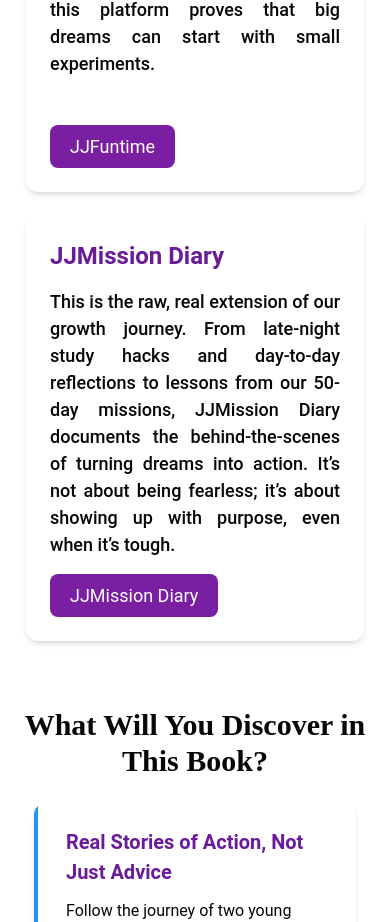
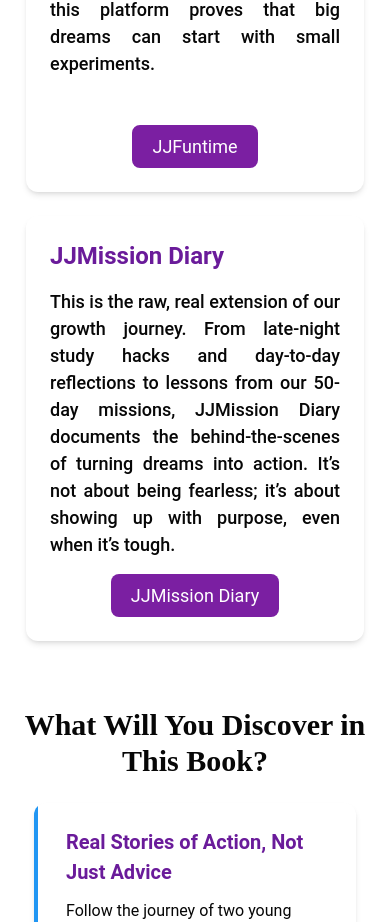
Before and after one commit to manojghodke1xl/landing, a React (Vite) app: page /dreams-to-reality/ae in a window 390 px wide. Shown: the part 8958-9880 px from the top of the page. Built offline with nearby package versions, Linux system fonts and the light colour scheme.

Commit message:
button change

```diff
--- a/src/Components/StoriesThatStay.jsx
+++ b/src/Components/StoriesThatStay.jsx
@@ -30,7 +30,7 @@ function StoriesThatStay() {
         <div className="grid md:grid-cols-2 gap-6">
           {/* Card 1 */}
           <div className="bg-[#FAF5FF] p-6 sm:p-8 rounded-xl shadow-md hover:scale-105 transition duration-200 bg-transparent">
-            <h3 className="text-2xl font-bold text-purple-800 mb-4">
+            <h3 className="text-2xl font-bold text-purple-800 mb-4 ">
               JJFuntime
             </h3>
             <p className="text-justify font-medium text-gray-700 text-[18px] bg-transparent">
@@ -40,7 +40,7 @@ function StoriesThatStay() {
               subscribers and counting, this platform proves that big dreams can
               start with small experiments.
             </p>
-            <div className="text-start mt-12 bg-transparent">
+            <div className="text-center md:text-start mt-12 bg-transparent">
               <a
                 href="https://www.youtube.com/@JJFuntime"
                 target="_blank"
@@ -65,7 +65,7 @@ function StoriesThatStay() {
               being fearless; it’s about showing up with purpose, even when it’s
               tough.
             </p>
-            <div className="text-start mt-4 bg-transparent">
+            <div className="mt-4 bg-transparent text-center md:text-start">
               <a
                 href="https://www.youtube.com/@JJMissionDiary"
                 target="_blank"
```
